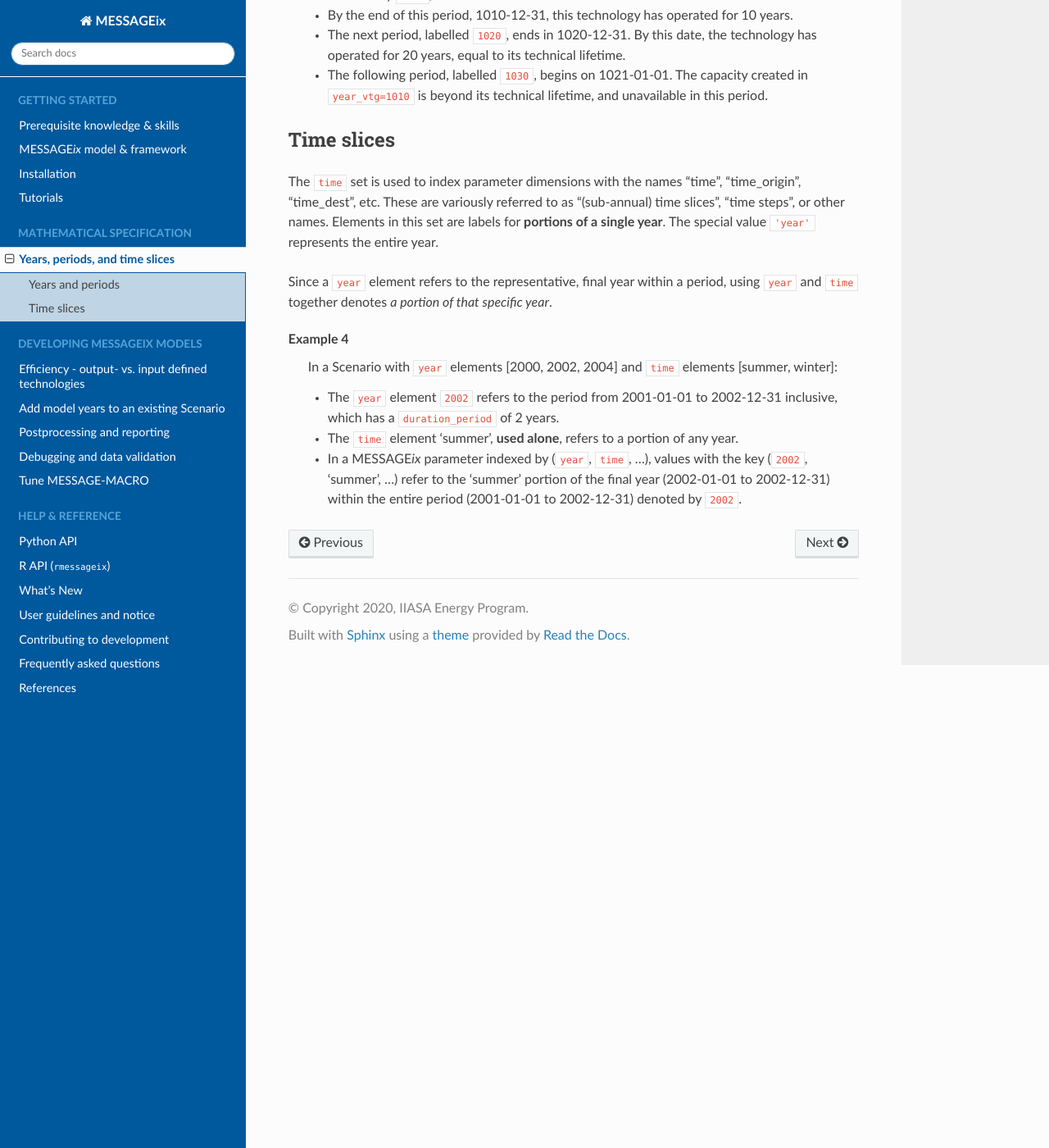
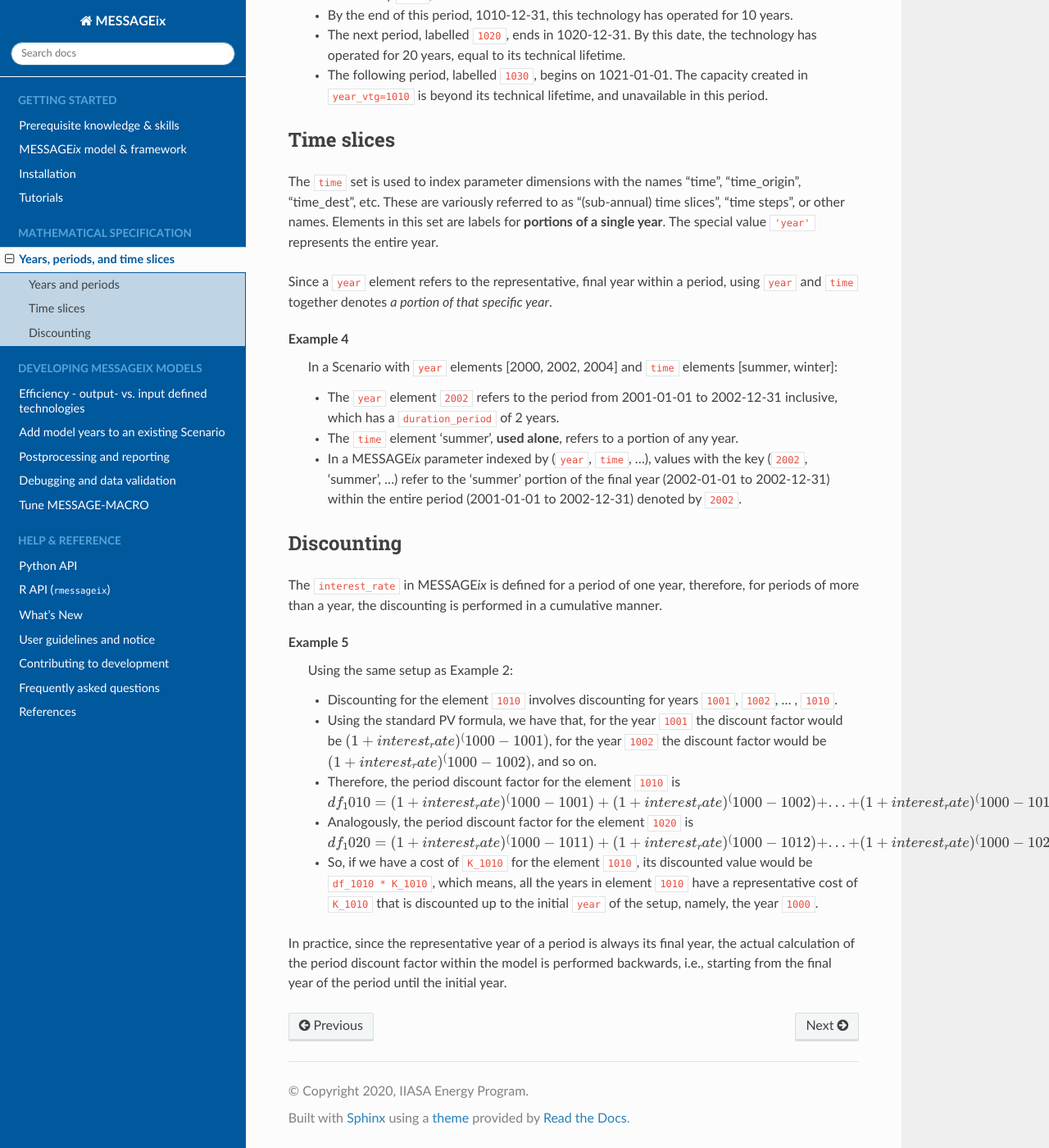
Before and after one commit to iiasa/message_ix, a Sphinx documentation site: the page built from doc/source/time.rst, in a window 1280 px wide and 1400 px high, scrolled down 1022 px. Shown: the whole window at 82% size. Built offline with Sphinx 7.4.7 and the Read the Docs theme 2.0.0, drawn with Linux system fonts in a browser that asks for light colours; pages that are not in the unit, such as notebooks, are missing from menus.

Commit message:
Update time.rst

```diff
--- a/doc/source/time.rst
+++ b/doc/source/time.rst
@@ -52,3 +52,20 @@ Example 4
    - The ``year`` element ``2002`` refers to the period from 2001-01-01 to 2002-12-31 inclusive, which has a ``duration_period`` of 2 years.
    - The ``time`` element 'summer', **used alone**, refers to a portion of any year.
    - In a |MESSAGEix| parameter indexed by (``year``, ``time``, …), values with the key (``2002``, 'summer', ...) refer to the 'summer' portion of the final year (2002-01-01 to 2002-12-31) within the entire period (2001-01-01 to 2002-12-31) denoted by ``2002``.
+
+
+Discounting
+===========
+
+The ``interest_rate`` in |MESSAGEix| is defined for a period of one year, therefore, for periods of more than a year, the discounting is performed in a cumulative manner.
+
+Example 5
+   Using the same setup as Example 2:
+
+   - Discounting for the element ``1010`` involves discounting for years ``1001``, ``1002``, ... , ``1010``.
+   - Using the standard PV formula, we have that, for the year ``1001`` the discount factor would be :math:`(1 + interest_rate)^(1000 - 1001)`, for the year  ``1002`` the discount factor would be :math:`(1 + interest_rate)^(1000 - 1002)`, and so on.
+   - Therefore, the period discount factor for the element ``1010`` is :math:`df_1010 = (1 + interest_rate)^(1000 - 1001) + (1 + interest_rate)^(1000 - 1002) + ... + (1 + interest_rate)^(1000 - 1010)`
+   - Analogously, the period discount factor for the element ``1020`` is :math:`df_1020 = (1 + interest_rate)^(1000 - 1011) + (1 + interest_rate)^(1000 - 1012) + ... + (1 + interest_rate)^(1000 - 1020)`
+   - So, if we have a cost of ``K_1010`` for the element ``1010``, its discounted value would be ``df_1010 * K_1010``, which means, all the years in  element ``1010`` have a representative cost of ``K_1010`` that is discounted up to the initial ``year`` of the setup, namely, the year ``1000``.
+
+In practice, since the representative year of a period is always its final year, the actual calculation of the period discount factor within the model is performed backwards, i.e., starting from the final year of the period until the initial year.
```
